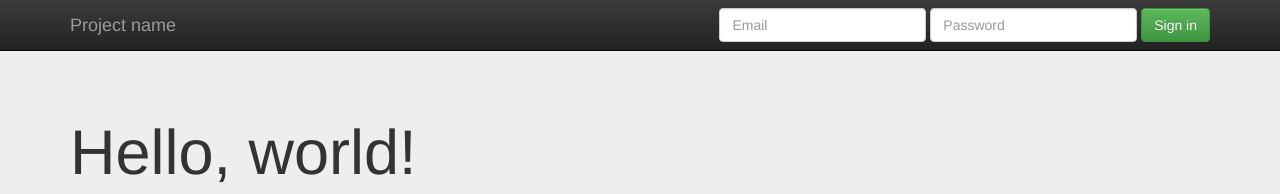
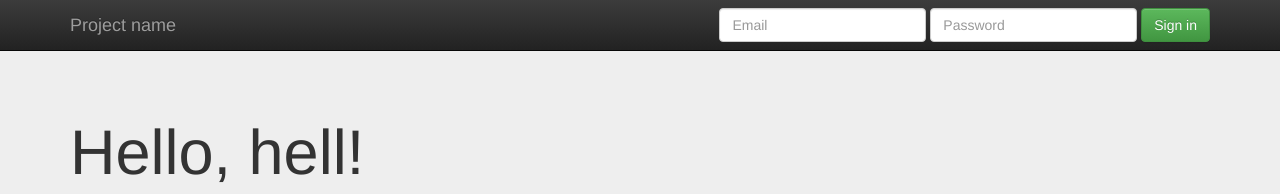
Before and after one commit to kannik19/SCM2021-6130613036, a plain HTML site: page index.html in a window 1280 px wide. Shown: the top 194 px of the page. Drawn offline with nearby package versions, Linux system fonts and the light colour scheme.

Commit message:
Update index.html

```diff
--- a/index.html
+++ b/index.html
@@ -55,7 +55,7 @@
     <!-- Main jumbotron for a primary marketing message or call to action -->
     <div class="jumbotron">
       <div class="container">
-        <h1>Hello, world!</h1>
+        <h1>Hello, hell!</h1>
         <p>This is a template for a simple marketing or informational website. It includes a large callout called a jumbotron and three supporting pieces of content. Use it as a starting point to create something more unique.</p>
         <p><a class="btn btn-primary btn-lg" href="#" role="button">Learn more &raquo;</a></p>
       </div>
```
